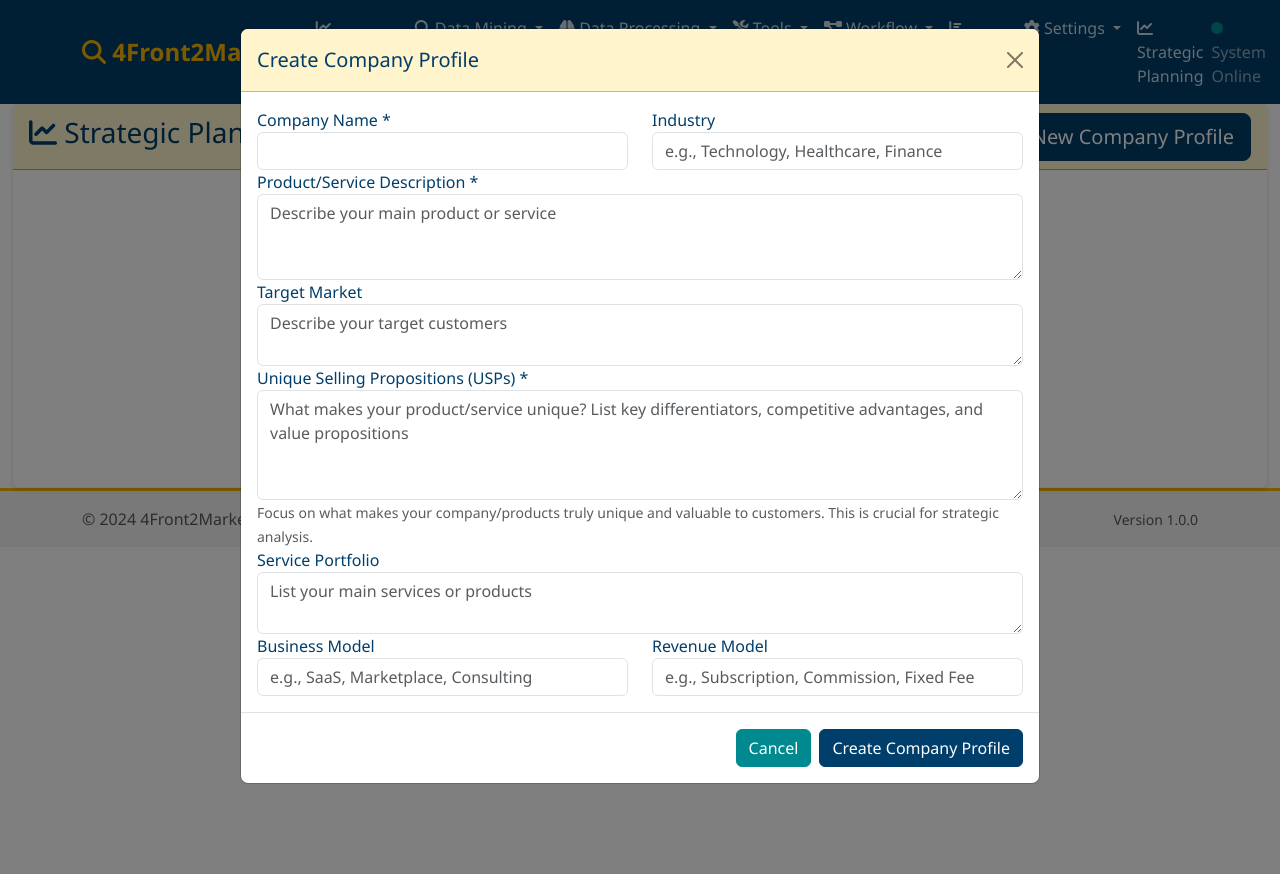
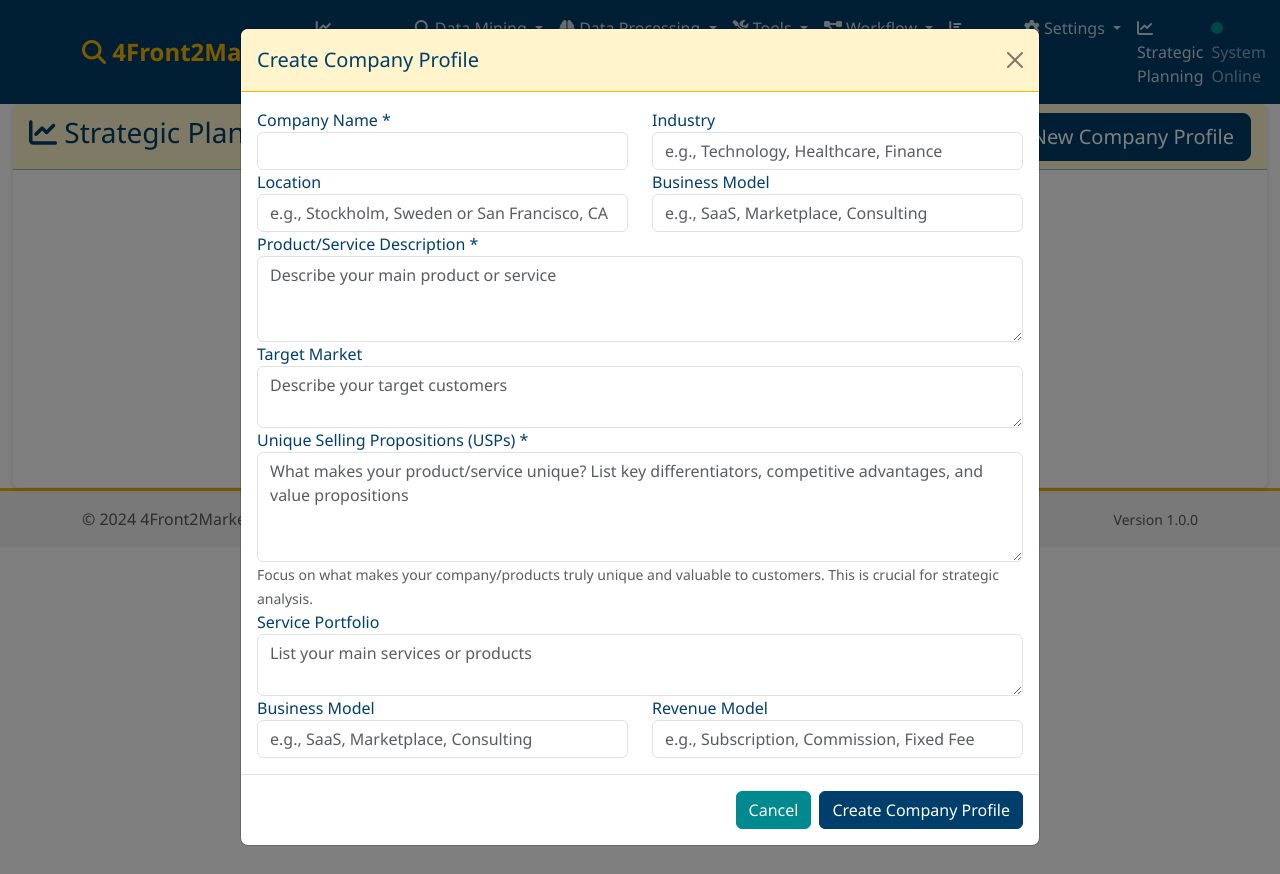
Before and after one commit to DanielHesse79/LeadFinder, a Flask app: page /strategic in a window 1280 px wide, after a click on "New Company Profile". Run offline with Flask 3, Linux system fonts and the light colour scheme; data that the repository does not hold is empty; parts of the project's set-up code (start-up, migrations or seed data) failed here and were passed over; some libraries are stand-ins or nearby versions.

Commit message:
feat: Add location field to company profiles
🔧 LOCATION FIELD ADDITION
- Added location field to company creation form in strategic dashboard
- Added location field to company edit form in company profile view
- Updated JavaScript to include location in company data
- Updated backend routes to handle location field in create and update operations
- Location field is optional and accepts city/country format

This ensures consistency between the company overview display and the creation/editing forms.

```diff
--- a/routes/strategic_planning.py
+++ b/routes/strategic_planning.py
@@ -70,6 +70,7 @@ def create_company_profile():
             'usps': data.get('usps', '').strip(),
             'service_portfolio': data.get('service_portfolio', '').strip(),
             'industry': data.get('industry', '').strip(),
+            'location': data.get('location', '').strip(),
             'business_model': data.get('business_model', '').strip(),
             'revenue_model': data.get('revenue_model', '').strip()
         }
@@ -146,6 +147,7 @@ def update_company_profile(company_id):
             'usps': data.get('usps', '').strip(),
             'service_portfolio': data.get('service_portfolio', '').strip(),
             'industry': data.get('industry', '').strip(),
+            'location': data.get('location', '').strip(),
             'business_model': data.get('business_model', '').strip(),
             'revenue_model': data.get('revenue_model', '').strip()
         }
--- a/templates/strategic_dashboard.html
+++ b/templates/strategic_dashboard.html
@@ -174,6 +174,23 @@
                         </div>
                     </div>
 
+                    <div class="row">
+                        <div class="col-md-6">
+                            <div class="form-group">
+                                <label for="location">Location</label>
+                                <input type="text" class="form-control" id="location"
+                                       placeholder="e.g., Stockholm, Sweden or San Francisco, CA">
+                            </div>
+                        </div>
+                        <div class="col-md-6">
+                            <div class="form-group">
+                                <label for="businessModel">Business Model</label>
+                                <input type="text" class="form-control" id="businessModel"
+                                       placeholder="e.g., SaaS, Marketplace, Consulting">
+                            </div>
+                        </div>
+                    </div>
+
                     <div class="form-group">
                         <label for="productDescription">Product/Service Description *</label>
                         <textarea class="form-control" id="productDescription" rows="3" required
@@ -311,6 +328,7 @@ $(document).ready(function() {
             usps: $('#usps').val(),
             service_portfolio: $('#servicePortfolio').val(),
             industry: $('#industry').val(),
+            location: $('#location').val(),
             business_model: $('#businessModel').val(),
             revenue_model: $('#revenueModel').val()
         };
```
Also changed, not shown: templates/company_profile_view.html (+18 -0 lines).
